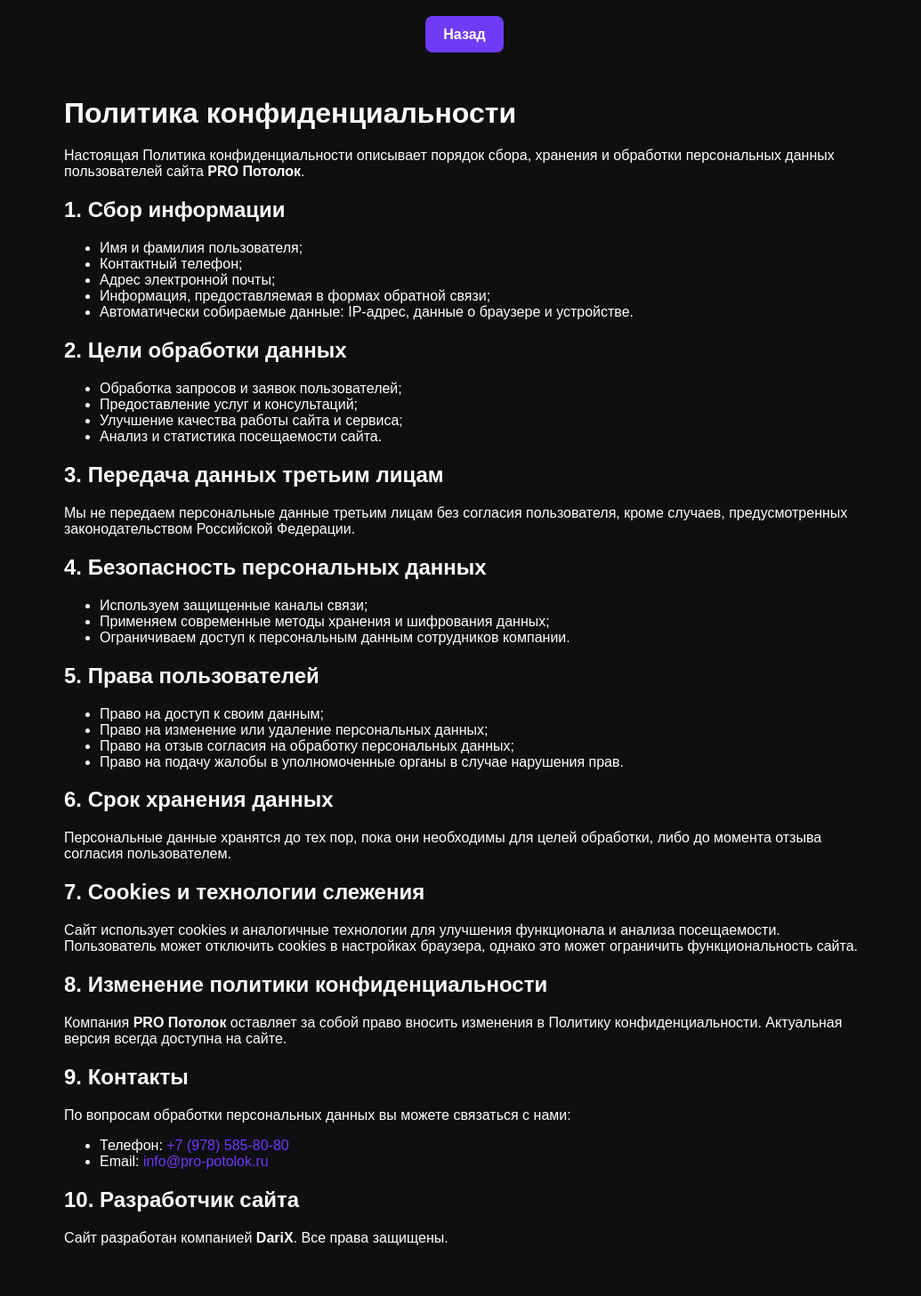
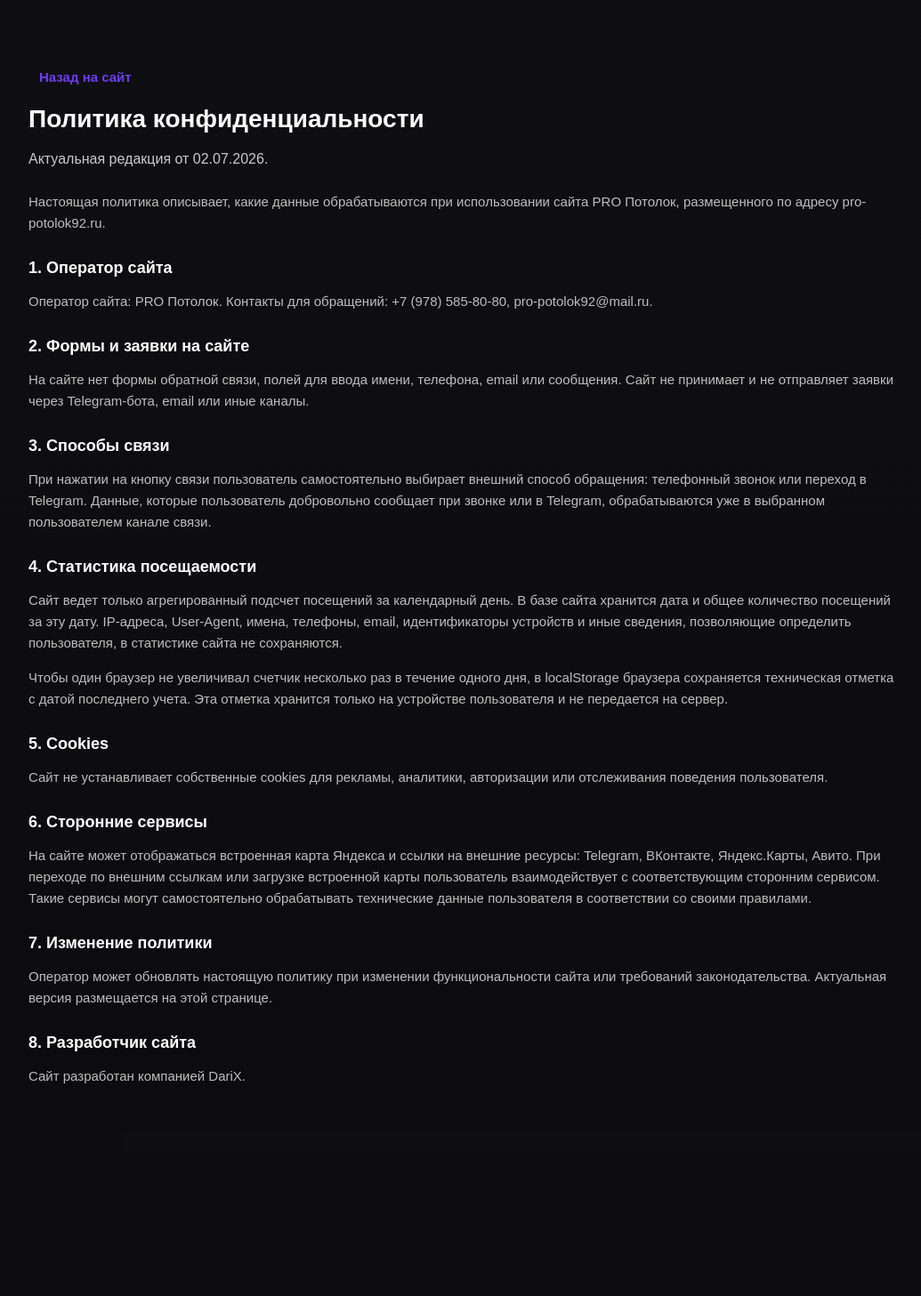
Before and after one commit to gnom48/pro-potolok92, a Flask app: page /privacy in a window 1280 px wide. Shown: the whole page at 89% size, without its empty margins (118-1153 px from the left). After the commit the page ends 1218 px from the top, so only its background shows below. Run offline with Flask 3, Linux system fonts and the light colour scheme.

Commit message:
Remove personal data collection from site

```diff
--- a/app.py
+++ b/app.py
@@ -2,7 +2,7 @@ from flask import Flask, jsonify, render_template, request
 import requests
 from bs4 import BeautifulSoup
 import sqlite3
-from datetime import datetime, timedelta
+from datetime import date
 from apscheduler.triggers.cron import CronTrigger
 from apscheduler.schedulers.background import BackgroundScheduler
 import consts
@@ -55,39 +55,34 @@ app = create_app()
 def init_db():
     conn = sqlite3.connect(consts.DB_FILE)
     cur = conn.cursor()
+
+    cur.execute("DROP TABLE IF EXISTS visits")
     cur.execute("""
-        CREATE TABLE IF NOT EXISTS visits (
-            id INTEGER PRIMARY KEY AUTOINCREMENT,
-            ip TEXT,
-            user_agent TEXT,
-            timestamp DATETIME
+        CREATE TABLE IF NOT EXISTS daily_visits (
+            visit_date TEXT PRIMARY KEY,
+            count INTEGER NOT NULL DEFAULT 0
         )
     """)
     conn.commit()
     conn.close()
 
 
-# ================== Логирование визитов ==================
+# ================== Агрегированная статистика ==================
 
 
-@app.before_request
-def log_visit():
-    if request.endpoint not in ("static", "get_reviews"):  # не считаем API и статику
-        ip = request.remote_addr
-        user_agent = request.headers.get("User-Agent", "Unknown")
-
-        # фильтрация ботов
-        bot_signatures = ["bot", "spider", "crawl"]
-        if any(b in user_agent.lower() for b in bot_signatures):
-            return
-
-        now = datetime.now()
-        conn = sqlite3.connect(consts.DB_FILE)
-        cur = conn.cursor()
-        cur.execute("INSERT INTO visits (ip, user_agent, timestamp) VALUES (?, ?, ?)",
-                    (ip, user_agent, now))
-        conn.commit()
-        conn.close()
+@app.post('/api/visit')
+def count_visit():
+    today = date.today().isoformat()
+    conn = sqlite3.connect(consts.DB_FILE)
+    cur = conn.cursor()
+    cur.execute("""
+        INSERT INTO daily_visits (visit_date, count)
+        VALUES (?, 1)
+        ON CONFLICT(visit_date) DO UPDATE SET count = count + 1
+    """, (today,))
+    conn.commit()
+    conn.close()
+    return jsonify({"status": "ok"})
 
 
 # ================== Основные маршруты ==================
--- a/consts.py
+++ b/consts.py
@@ -6,7 +6,6 @@ load_dotenv()
 YANDEX_URL = "https://yandex.ru/maps/org/214850144202/reviews"
 
 TELEGRAM_TOKEN = os.getenv("TOKEN", default="NO TOKEN")
-# CHAT_IDS = ["1115007593", "5921894758"]  # список получателей
 CHAT_IDS = ["1662173315"]
 
 DB_FILE = "visitors.db"
--- a/templates/privacy.html
+++ b/templates/privacy.html
@@ -4,78 +4,78 @@
     <meta charset="UTF-8">
     <meta name="viewport" content="width=device-width, initial-scale=1.0">
     <title>Политика конфиденциальности — PRO Потолок</title>
-    <link rel="stylesheet" href="style.css"> <!-- подключаем общий стиль -->
+    <link rel="stylesheet" href="{{ url_for('static', filename='css/style.css') }}">
+    <link rel="stylesheet" href="{{ url_for('static', filename='css/privacy.css') }}">
 </head>
-<body style="background: #0f0f11; color: #fff; font-family: 'Urbanist', sans-serif;">
+<body>
+    <main class="privacy-section">
+        <div class="container">
+            <p><a href="{{ url_for('index') }}" class="footer-link">Назад на сайт</a></p>
 
-  <!-- Кнопка Назад -->
-        <div style="margin-top: 30px; text-align: center;">
-            <a href="{{ url_for('index') }}" class="btn-primary" style="padding: 12px 20px; border-radius: 8px; text-decoration: none; color: #fff;">Назад</a>
+            <h1>Политика конфиденциальности</h1>
+            <p class="lead">Актуальная редакция от 02.07.2026.</p>
+
+            <p>
+                Настоящая политика описывает, какие данные обрабатываются при использовании сайта
+                PRO Потолок, размещенного по адресу pro-potolok92.ru.
+            </p>
+
+            <h2>1. Оператор сайта</h2>
+            <p>
+                Оператор сайта: PRO Потолок. Контакты для обращений:
+                <a href="tel:+79785858080">+7 (978) 585-80-80</a>,
+                <a href="mailto:pro-potolok92@mail.ru">pro-potolok92@mail.ru</a>.
+            </p>
+
+            <h2>2. Формы и заявки на сайте</h2>
+            <p>
+                На сайте нет формы обратной связи, полей для ввода имени, телефона, email или сообщения.
+                Сайт не принимает и не отправляет заявки через Telegram-бота, email или иные каналы.
+            </p>
+
+            <h2>3. Способы связи</h2>
+            <p>
+                При нажатии на кнопку связи пользователь самостоятельно выбирает внешний способ обращения:
+                телефонный звонок или переход в Telegram. Данные, которые пользователь добровольно сообщает
+                при звонке или в Telegram, обрабатываются уже в выбранном пользователем канале связи.
+            </p>
+
+            <h2>4. Статистика посещаемости</h2>
+            <p>
+                Сайт ведет только агрегированный подсчет посещений за календарный день. В базе сайта хранится
+                дата и общее количество посещений за эту дату. IP-адреса, User-Agent, имена, телефоны, email,
+                идентификаторы устройств и иные сведения, позволяющие определить пользователя, в статистике
+                сайта не сохраняются.
+            </p>
+            <p>
+                Чтобы один браузер не увеличивал счетчик несколько раз в течение одного дня, в localStorage
+                браузера сохраняется техническая отметка с датой последнего учета. Эта отметка хранится только
+                на устройстве пользователя и не передается на сервер.
+            </p>
+
+            <h2>5. Cookies</h2>
+            <p>
+                Сайт не устанавливает собственные cookies для рекламы, аналитики, авторизации или отслеживания
+                поведения пользователя.
+            </p>
+
+            <h2>6. Сторонние сервисы</h2>
+            <p>
+                На сайте может отображаться встроенная карта Яндекса и ссылки на внешние ресурсы: Telegram,
+                ВКонтакте, Яндекс.Карты, Авито. При переходе по внешним ссылкам или загрузке встроенной карты
+                пользователь взаимодействует с соответствующим сторонним сервисом. Такие сервисы могут
+                самостоятельно обрабатывать технические данные пользователя в соответствии со своими правилами.
+            </p>
+
+            <h2>7. Изменение политики</h2>
+            <p>
+                Оператор может обновлять настоящую политику при изменении функциональности сайта или требований
+                законодательства. Актуальная версия размещается на этой странице.
+            </p>
+
+            <h2>8. Разработчик сайта</h2>
+            <p>Сайт разработан компанией DariX.</p>
         </div>
-
-    <!-- ===== Основной контент ===== -->
-    <main class="privacy-page" style="padding: 40px; max-width: 900px; margin: auto;">
-        <h1 style="font-size: 32px; margin-bottom: 20px;">Политика конфиденциальности</h1>
-
-        <p>Настоящая Политика конфиденциальности описывает порядок сбора, хранения и обработки персональных данных пользователей сайта <strong>PRO Потолок</strong>.</p>
-
-        <h2>1. Сбор информации</h2>
-        <ul>
-            <li>Имя и фамилия пользователя;</li>
-            <li>Контактный телефон;</li>
-            <li>Адрес электронной почты;</li>
-            <li>Информация, предоставляемая в формах обратной связи;</li>
-            <li>Автоматически собираемые данные: IP-адрес, данные о браузере и устройстве.</li>
-        </ul>
-
-        <h2>2. Цели обработки данных</h2>
-        <ul>
-            <li>Обработка запросов и заявок пользователей;</li>
-            <li>Предоставление услуг и консультаций;</li>
-            <li>Улучшение качества работы сайта и сервиса;</li>
-            <li>Анализ и статистика посещаемости сайта.</li>
-        </ul>
-
-        <h2>3. Передача данных третьим лицам</h2>
-        <p>Мы не передаем персональные данные третьим лицам без согласия пользователя, кроме случаев, предусмотренных законодательством Российской Федерации.</p>
-
-        <h2>4. Безопасность персональных данных</h2>
-        <ul>
-            <li>Используем защищенные каналы связи;</li>
-            <li>Применяем современные методы хранения и шифрования данных;</li>
-            <li>Ограничиваем доступ к персональным данным сотрудников компании.</li>
-        </ul>
-
-        <h2>5. Права пользователей</h2>
-        <ul>
-            <li>Право на доступ к своим данным;</li>
-            <li>Право на изменение или удаление персональных данных;</li>
-            <li>Право на отзыв согласия на обработку персональных данных;</li>
-            <li>Право на подачу жалобы в уполномоченные органы в случае нарушения прав.</li>
-        </ul>
-
-        <h2>6. Срок хранения данных</h2>
-        <p>Персональные данные хранятся до тех пор, пока они необходимы для целей обработки, либо до момента отзыва согласия пользователем.</p>
-
-        <h2>7. Cookies и технологии слежения</h2>
-        <p>Сайт использует cookies и аналогичные технологии для улучшения функционала и анализа посещаемости. Пользователь может отключить cookies в настройках браузера, однако это может ограничить функциональность сайта.</p>
-
-        <h2>8. Изменение политики конфиденциальности</h2>
-        <p>Компания <strong>PRO Потолок</strong> оставляет за собой право вносить изменения в Политику конфиденциальности. Актуальная версия всегда доступна на сайте.</p>
-
-        <h2>9. Контакты</h2>
-        <p>По вопросам обработки персональных данных вы можете связаться с нами:</p>
-        <ul>
-            <li>Телефон: <a href="tel:+79785858080" style="color:#703BF7; text-decoration:none;">+7 (978) 585-80-80</a></li>
-            <li>Email: <a href="mailto:info@pro-potolok.ru" style="color:#703BF7; text-decoration:none;">info@pro-potolok.ru</a></li>
-        </ul>
-
-        <h2>10. Разработчик сайта</h2>
-        <p>Сайт разработан компанией <strong>DariX</strong>. Все права защищены.</p>
     </main>
-
-
-
-
 </body>
 </html>
```
Also changed, not shown: scheduler.py (+11 -15 lines), static/css/modal.css (+21 -61 lines), static/css/reviews.css (+12 -1 lines), static/js/about_us.js (+5 -2 lines), static/js/calculator.js (+10 -10 lines), static/js/modal_func.js (+24 -75 lines), static/js/reviews.js (+7 -2 lines), static/js/script.js (+4 -4 lines), templates/index.html (+24 -39 lines), 2 other files.
